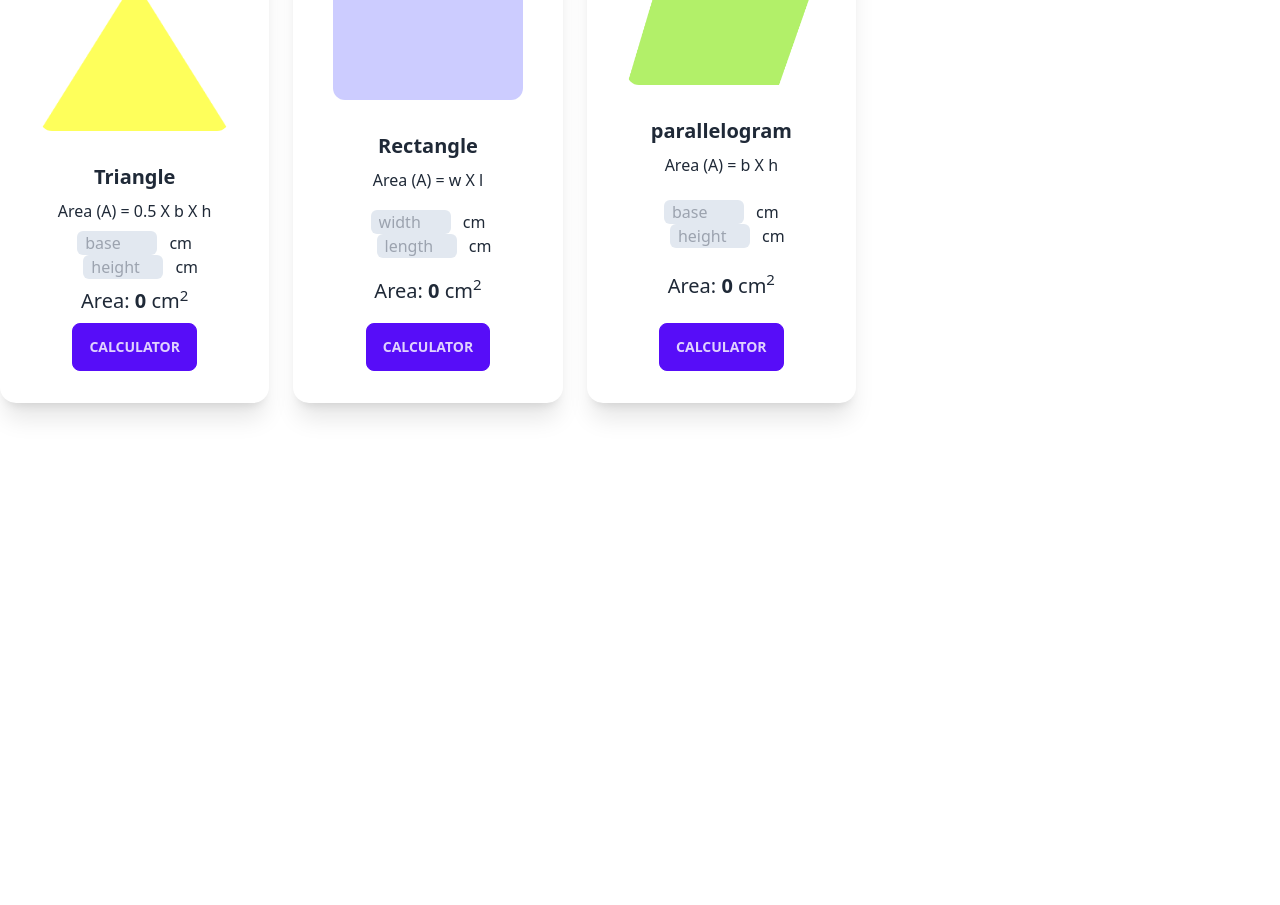
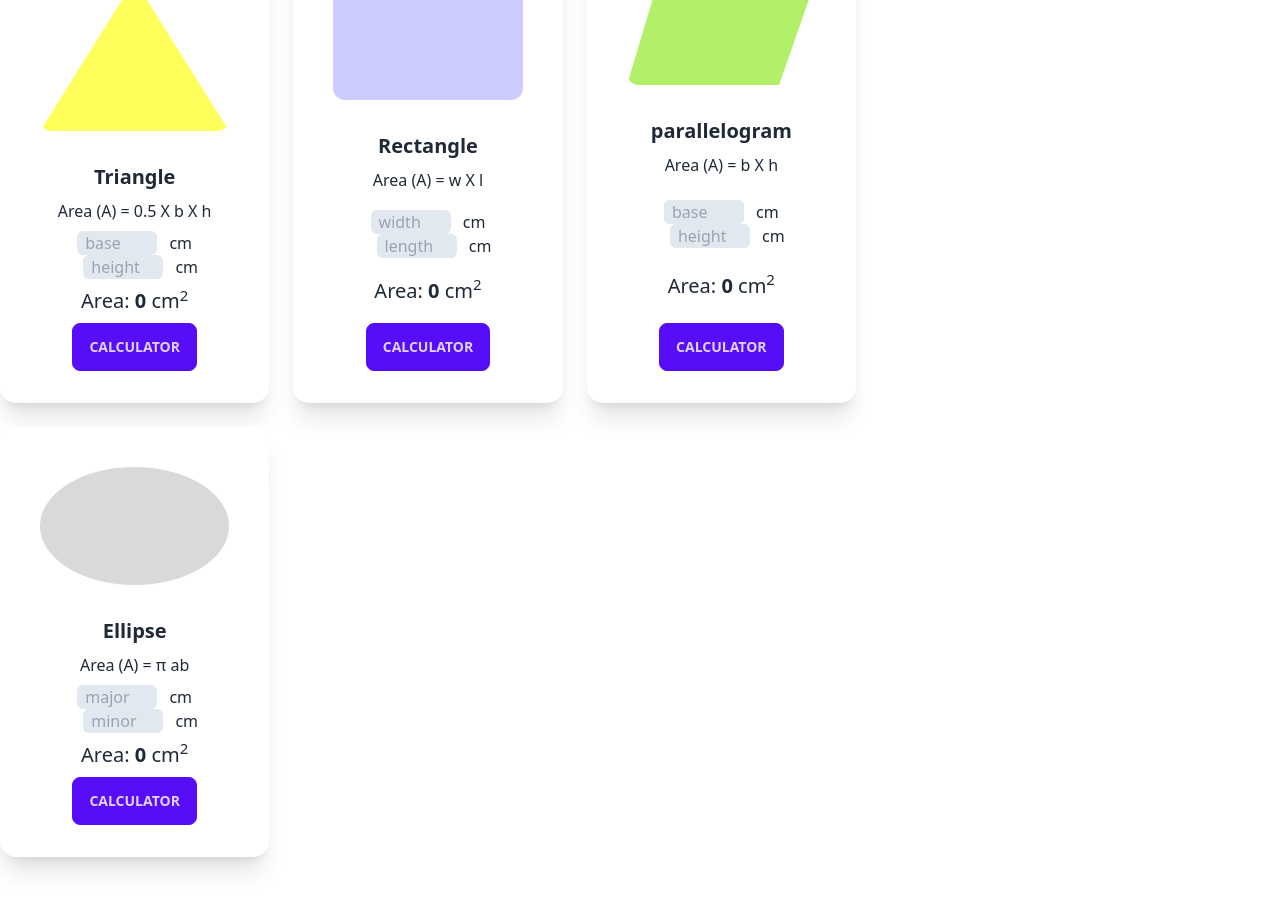
Before and after one commit to Shahab17/genius-geo, a plain HTML site: page index.html in a window 1280 px wide. Shown: the part 108-1013 px from the top of the page. Before the commit the page ends 800 px from the top, so only its background shows below. Drawn offline with nearby package versions, Linux system fonts and the light colour scheme.

Commit message:
completed ellipse section

```diff
--- a/JS/area-calculate.js
+++ b/JS/area-calculate.js
@@ -42,3 +42,11 @@ function parallelCalculate(){
     const area = base * height;
     setElementTextValue('para-area-show', area)
 }
+
+// Ellipse calculate
+function ellipseCalculate(){
+    const majorRadius = getInputValue('ellipse-major')
+    const minorRadius = getInputValue('ellipse-minor')
+    const area = 3.14 * majorRadius * minorRadius;
+    setElementTextValue('ellipse-area-show', area)
+}
--- a/index.html
+++ b/index.html
@@ -82,6 +82,27 @@
                       </div>
                     </div>
                   </div>
+                <!-- Ellipse card -->
+                <div class="card   bg-base-100 shadow-xl">
+                    <figure class="px-10 pt-10">
+                      <img src="./images/ellipse.png" alt=" " class="rounded-xl" />
+                    </figure>
+                    <div class="card-body items-center text-center">
+                      <h2 class="card-title">Ellipse</h2>
+                      <p>Area (A) = π ab</p>
+                      <p>
+                        <input id="ellipse-major" type="text" class="w-20 px-2 outline-none bg-slate-200 rounded-md" placeholder="major">
+                        <span class="ml-2">cm</span>
+
+                        <input id="ellipse-minor" type="text" class="w-20 px-2 ml-3 outline-none bg-slate-200 rounded-md" placeholder="minor">
+                        <span class="ml-2">cm</span>
+                      </p>
+                      <p class="text-xl">Area: <span id="ellipse-area-show" class="font-semibold">0 </span> cm<sup>2</sup> </p>
+                      <div class="card-actions ">
+                        <button onclick="ellipseCalculate()" class="btn btn-primary">Calculator</button>
+                      </div>
+                    </div>
+                  </div>
             </div>
             <!-- calculation container -->
             <div class="w-[400px]">
```
